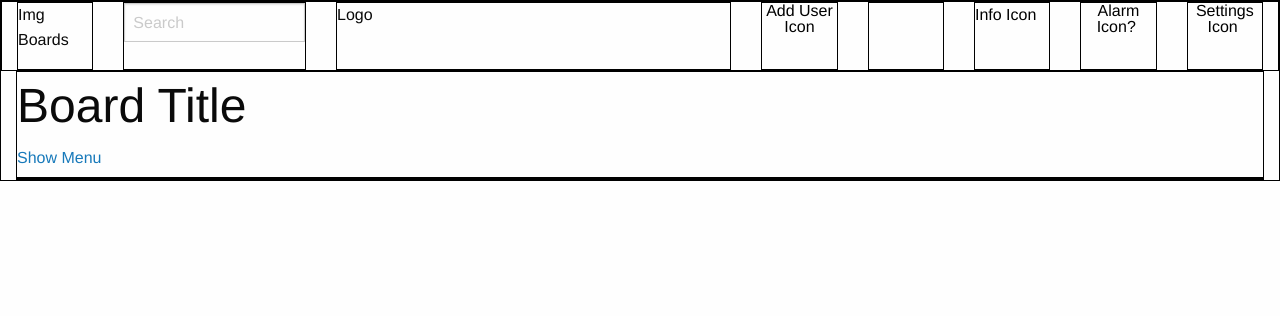
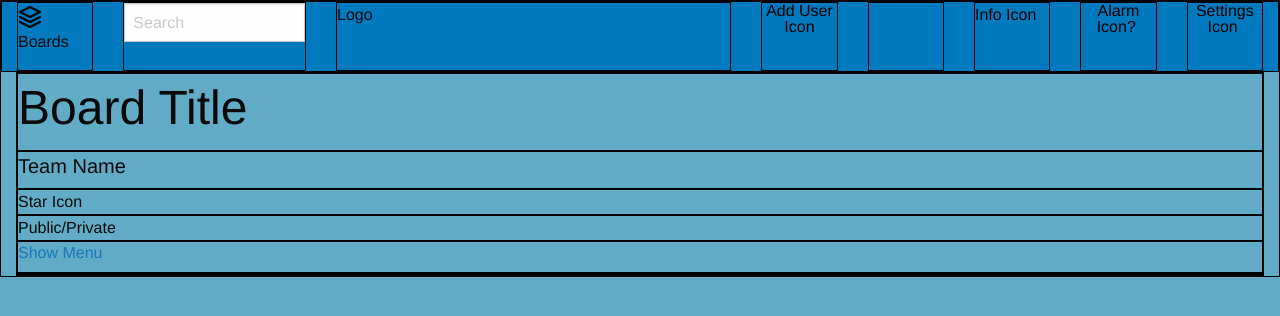
Before and after one commit to SnGrimes/Vue-Trello-clone, a website: page index.html in a window 1280 px wide. Drawn offline with Linux system fonts and the light colour scheme.

Commit message:
found icons and front end edits

```diff
--- a/CSS/style.css
+++ b/CSS/style.css
@@ -1,3 +1,16 @@
+html {
+    background: #61abc6;
+}
+.homeBar {
+    background: #0079bf;
+}
+body {
+    background: transparent;
+}
 div {
     border: 1px solid black;
 }
+
+.searchBar {
+    background-image: url("../img/search.svg") right center no-repeat;
+}
--- a/index.html
+++ b/index.html
@@ -11,9 +11,9 @@
     <body>
         <div class="grid-container fluid">
 
-            <div id="homeBar" class="grid-x grid-margin-x">
-                <div class="small-1 cell" id="boards"><span>Img</span><p>Boards</p></div>
-                <div class="small-2 cell"><input type="text" name="search" size="30" placeholder="Search"></div>
+            <div id="homeBar" class="homeBar grid-x grid-margin-x">
+                <div class="small-1 cell" id="boards"><p><span><img src="img/layers.svg" /></span>Boards</p></div>
+                <div class="small-2 cell"><input type="text" name="search" size="30" placeholder="Search" class="searchBar"></div>
                 <div class="small-4 cell">Logo</div>
                 <div class="small-1 cell"><button>Add User Icon<img src="" /></button></div>
                 <div class="small-1 shrink cell"><img src="" /></div>
@@ -22,8 +22,12 @@
                 <div class="small-1 shrink cell"><button>Settings Icon <img src="" /></button></div>
             </div>
             <div id="boardInfo">
-                <h1>Board Title</h1>
-                <h6><a href="">Show Menu</a></h6>
+                <div class="small-2 cell"><h1>Board Title</h1></div>
+                <div class="small-1 cell"><h5>Team Name</h5></div>
+                <div class="small-1 cell">Star Icon</div>
+                <div class="small-1 cell">Public/Private</div>
+                <div class="small-2 cell"><h6><a href="">Show Menu</a></h6></div>
+
             </div>
             <div id="boardBody"></div>
         </div>
```
Also changed, not shown: img/bell.svg (added), img/check-square.svg (added), img/clock.svg (added), img/info.svg (added), img/layers.svg (added), img/more-horizontal.svg (added), img/plus.svg (added), img/search.svg (added), img/settings.svg (added), img/share-2.svg (added), img/square.svg (added), img/star.svg (added), img/users.svg (added).
